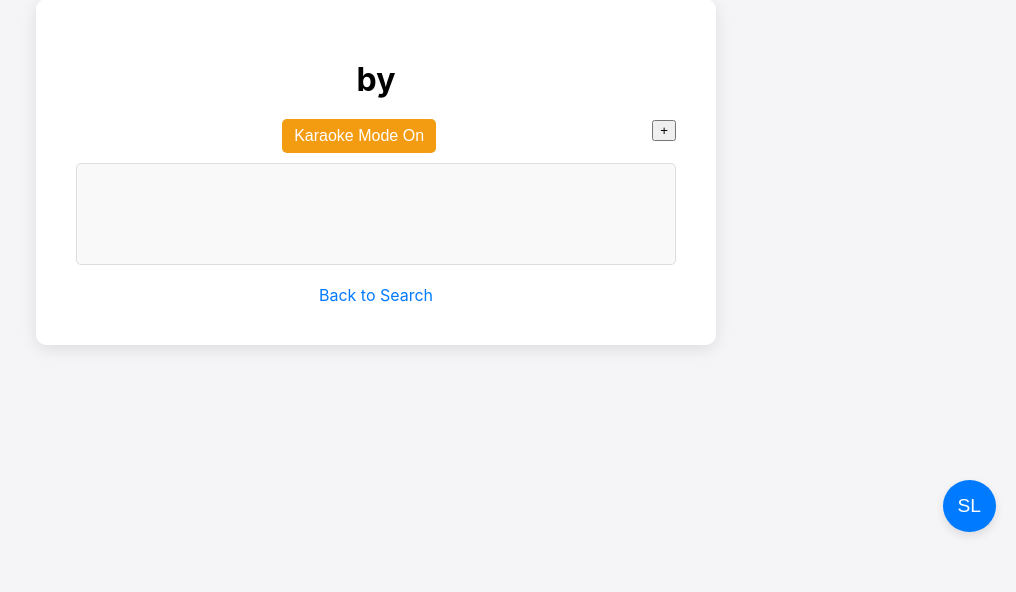
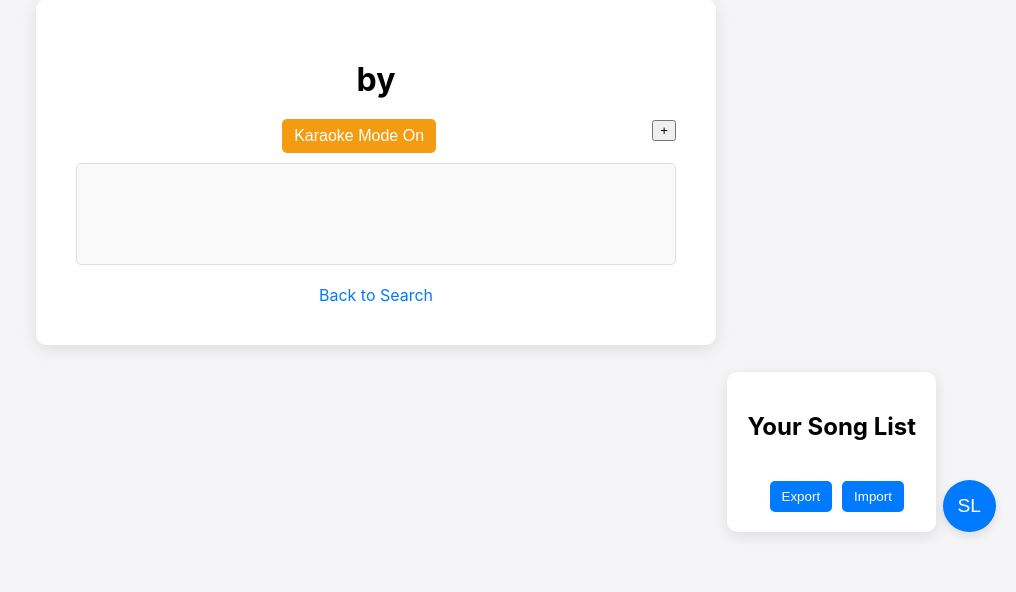
Before and after one commit to JohnStyleZ/lyricslookup, a Flask app: template templates/lyrics.html in a window 1280 px wide. Shown: the part 248-840 px from the top of the page, without its empty margins (264-1280 px from the left). Run offline with Flask 3, Linux system fonts and the light colour scheme; the template is opened without the code that fills it, so the values that code supplies are empty.

Commit message:
Update floating_button.html

```diff
--- a/templates/floating_button.html
+++ b/templates/floating_button.html
@@ -26,6 +26,26 @@
         box-shadow: 0 4px 16px rgba(0,0,0,0.1);
         padding: 20px;
         display: none; /* Initially hidden */
+        display: flex;
+        flex-direction: column;
+        align-items: center;
+    }
+
+    /* Center the h2 element */
+    .song-list-container h2 {
+        text-align: center;
+        width: 100%;
+    }
+
+    /* CSS styles for the unordered list */
+    .song-list-container ul {
+        list-style: none; /* Remove default list styling */
+        padding: 0; /* Remove default padding */
+        margin: 0; /* Remove default margin */
+        width: 100%; /* Make the list take the full width of the container */
+        display: flex;
+        flex-direction: column;
+        align-items: center;
     }
 
     /* CSS styles for list items */
@@ -38,6 +58,8 @@
         display: flex;
         align-items: center;
         justify-content: space-between;
+        width: 100%;
+        max-width: 300px;
     }
 
     /* CSS styles for buttons inside the song list container */
@@ -50,18 +72,28 @@
         cursor: pointer;
         margin-left: 10px;
     }
+
+    /* Center the buttons at the bottom */
+    .button-container {
+        display: flex;
+        justify-content: center;
+        width: 100%;
+        margin-top: 20px;
+    }
 </style>
+
 
 <button class="floating-button" id="songListButton">SL</button>
 
 <div class="song-list-container" id="songListContainer">
-    <!-- Add your song list content here -->
     <h2>Your Song List</h2>
     <ul id="songList">
         <!-- Song list items will be dynamically added here -->
     </ul>
-    <button id="shareButton" class="song-list-button">Export</button>
-    <button id="importButton" class="song-list-button">Import</button>
+    <div class="button-container">
+        <button id="shareButton" class="song-list-button">Export</button>
+        <button id="importButton" class="song-list-button">Import</button>
+    </div>
 </div>
 
 <script>
```
